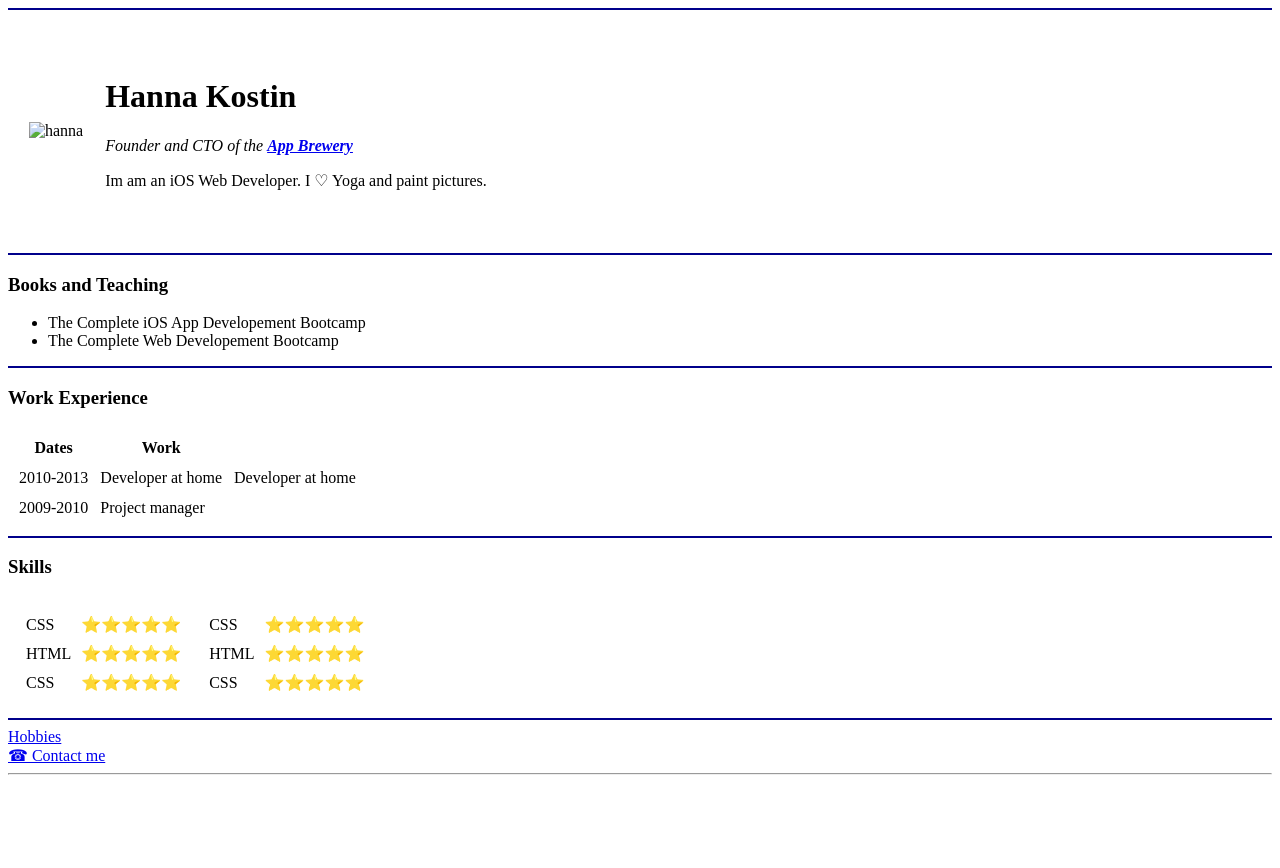
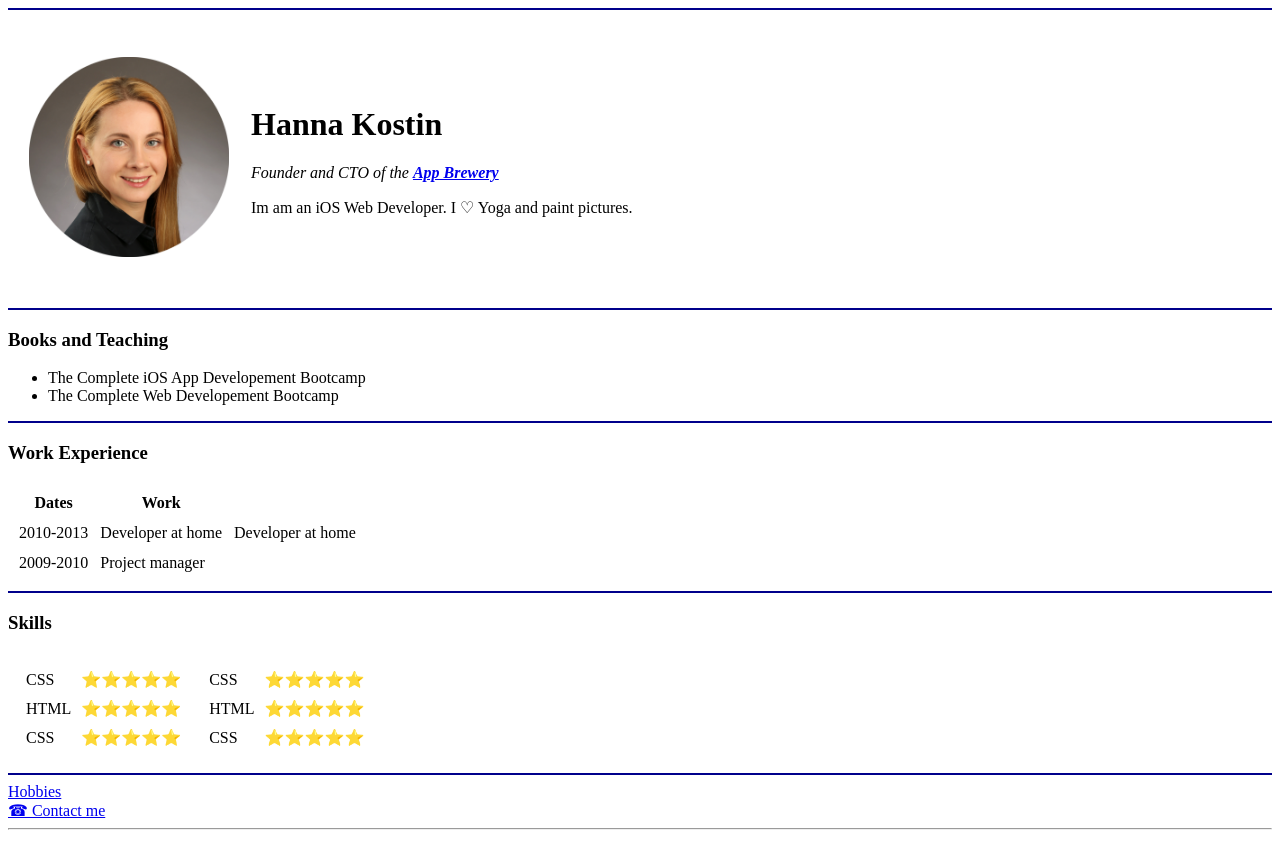
Before and after one commit to KostinH/cv, a plain HTML site: page index.html in a window 1280 px wide. Drawn offline with Linux system fonts and the light colour scheme.

Commit message:
Update index.html

```diff
--- a/index.html
+++ b/index.html
@@ -11,7 +11,7 @@
   <br />
   <table cellspacing="20">
     <tr>
-    <td><img src="./img/hanna.jpg" alt="hanna" width="200px"></td>
+    <td><img src="hanna.jpg" alt="hanna" width="200px"></td>
     <td><h1>Hanna Kostin</h1>
     <p><em>Founder and CTO of the <strong><a href="https://www.appbrewery.co/">App Brewery</a></strong></em></p>
     <p>Im am an iOS Web Developer. I &#9825; Yoga and paint pictures.</p></td>
```
